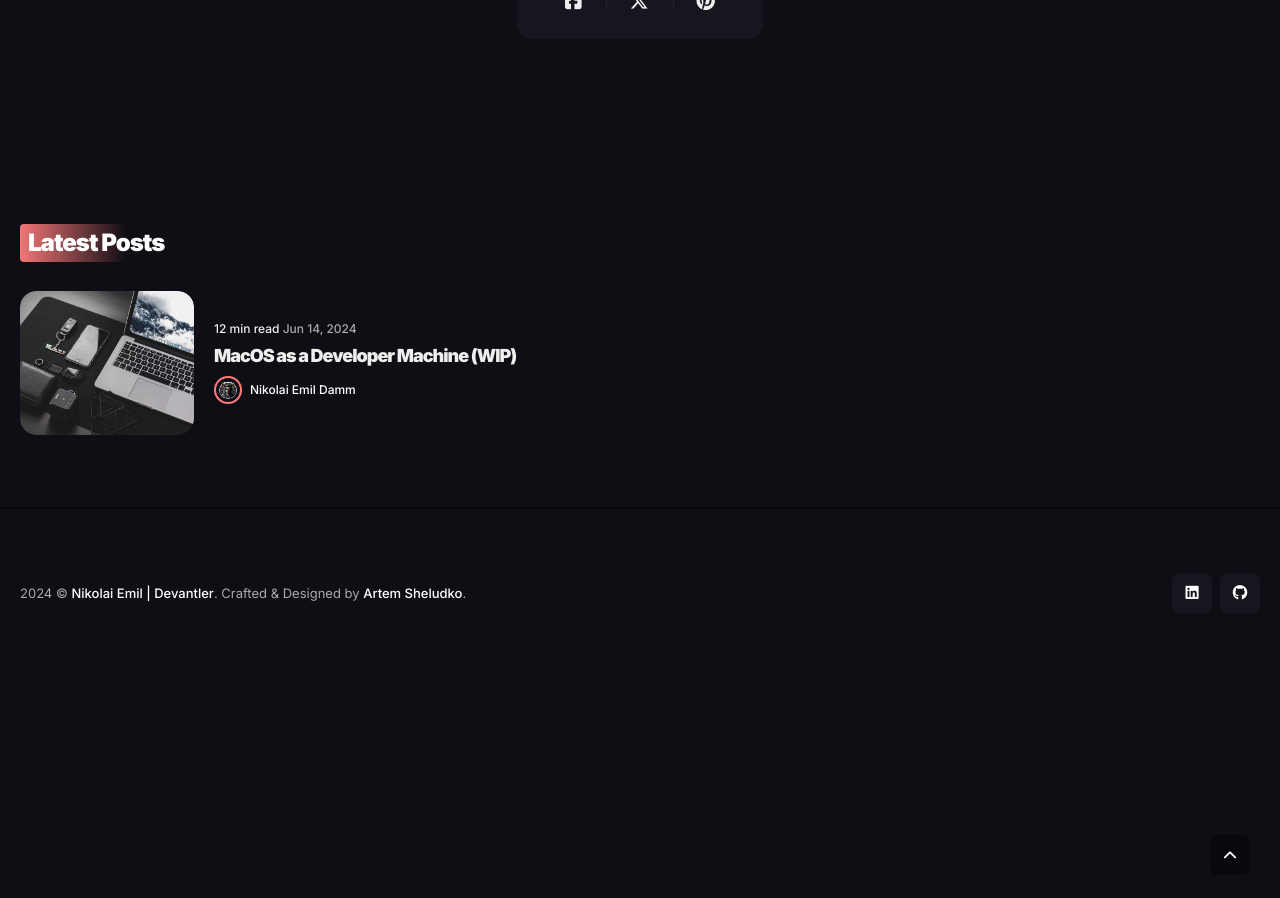
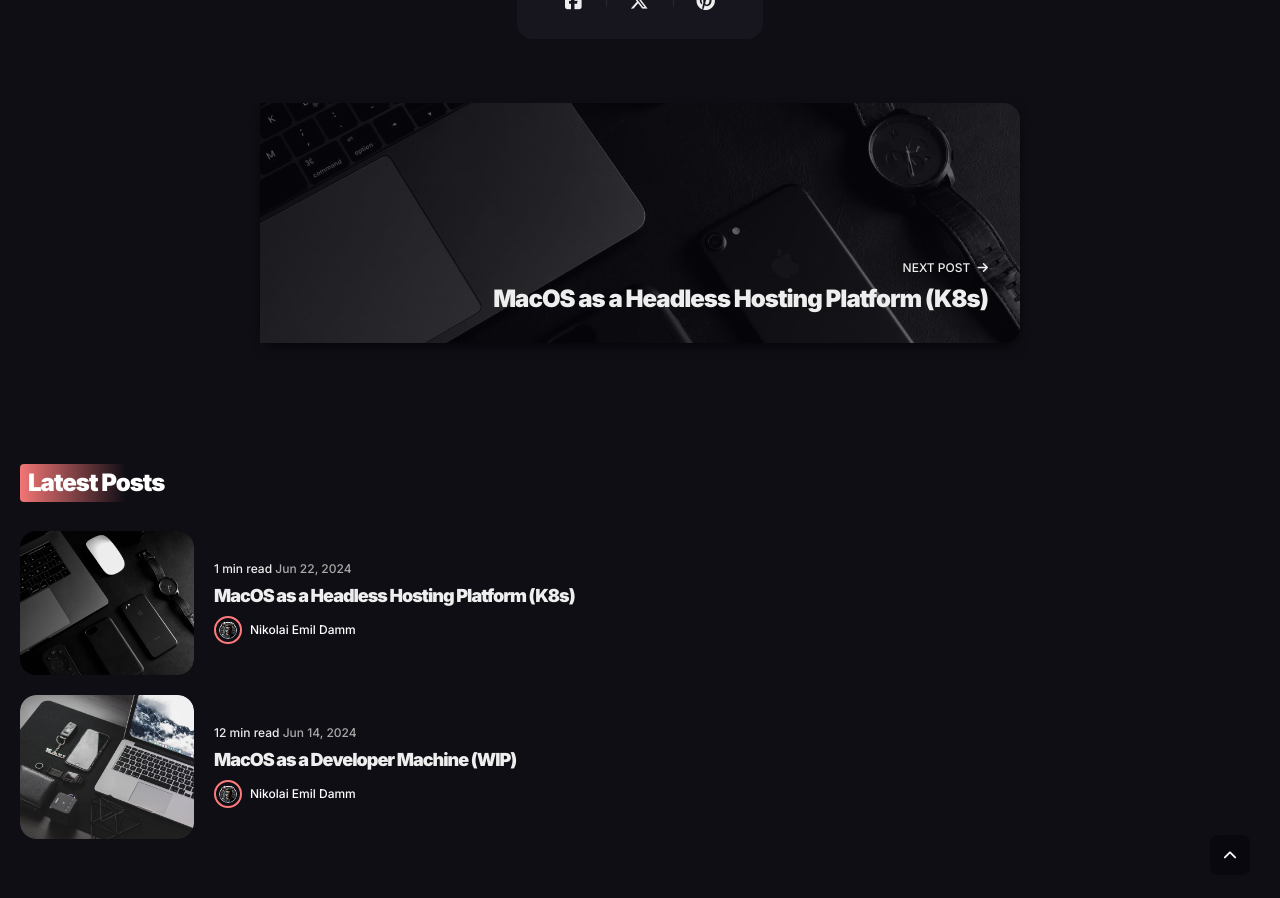
Before and after one commit to niem94/niem94, a Jekyll site: the page built from _posts/2024-06-14-macos-as-a-developer-machine.md, in a window 1280 px wide and 900 px high, scrolled down 11735 px. Built offline with Jekyll 4.4.1, drawn with Linux system fonts in a browser that asks for light colours; before the commit the page ends 12412 px from its top, so only the background shows below that.

Commit message:
Update blogs

```diff
--- a/_posts/2024-06-14-macos-as-a-developer-machine.md
+++ b/_posts/2024-06-14-macos-as-a-developer-machine.md
@@ -2,7 +2,7 @@
 layout: post
 title: MacOS as a Developer Machine (WIP)
 description: Setting up MacOS as a developer machine can be a daunting task. In this post, I will share my learnings and experiences to help you get started.
-image: 'assets/images/macbook.jpg'
+image: 'assets/images/macbook-1.jpg'
 ---
 
 
--- /dev/null
+++ b/_posts/2024-06-22-macos-as-a-hosting-platform-k8s.md
@@ -0,0 +1,8 @@
+---
+layout: post
+title: MacOS as a Headless Hosting Platform (K8s)
+description: Using MacOS as a hosting platform for Kubernetes nodes, is a bit of a challenge. This post will cover the steps to configure a headless MacOS machine with UTM to virtualize nodes with QEMU and Apple's Hypervisor framework.
+image: 'assets/images/macbook-2.jpg'
+---
+
+*This post is a work in progress. Please check back later.*
```
Also changed, not shown: assets/images/macbook-1.jpg (renamed from assets/images/macbook.jpg), assets/images/macbook-2.jpg (added).
